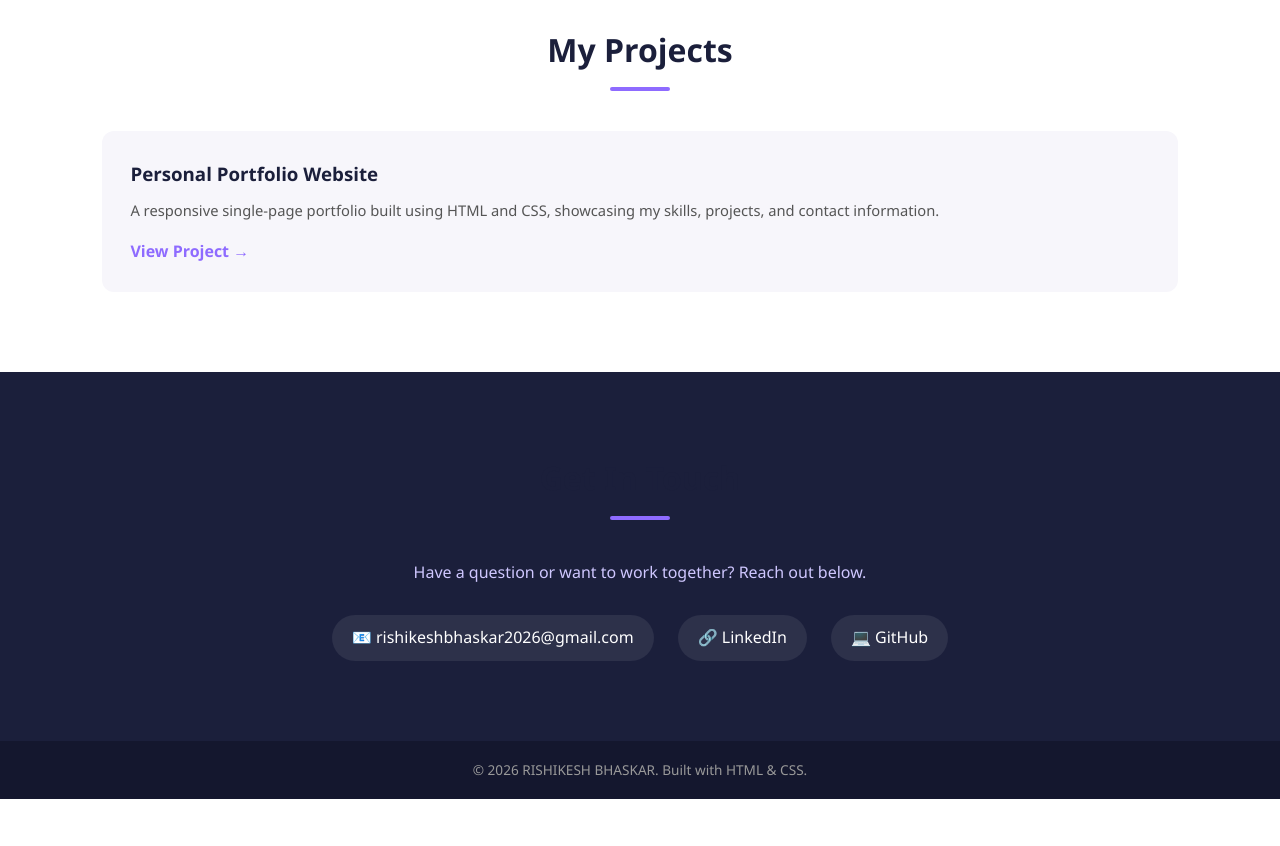
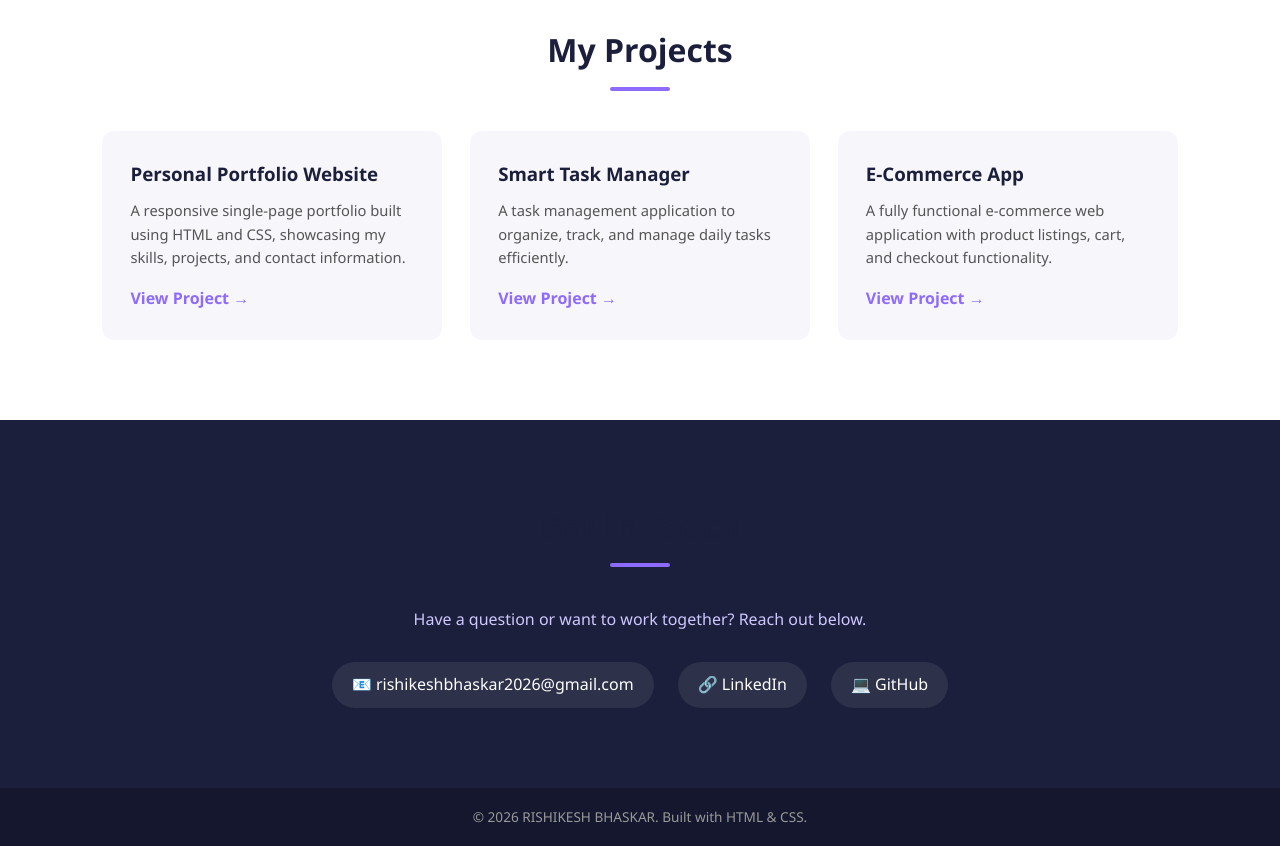
Before and after one commit to rishi-Rishikesh01/Syntecxhub_Portfolio_Website, a plain HTML site: page index.html in a window 1280 px wide. Shown: the part 1480-2326 px from the top of the page. Before the commit the page ends 2279 px from the top, so only its background shows below. Drawn offline with Linux system fonts and the light colour scheme.

Commit message:
Add files via upload

```diff
--- a/index.html
+++ b/index.html
@@ -82,7 +82,17 @@ grow as a developer.
     <div class="project-card">
       <h3>Personal Portfolio Website</h3>
       <p>A responsive single-page portfolio built using HTML and CSS, showcasing my skills, projects, and contact information.</p>
-      <a href="https://github.com/yourusername/your-repo-name" class="project-link" target="_blank">View Project →</a>
+      <a href="https://github.com/rishi-Rishikesh01/Syntecxhub_Portfolio_Website" class="project-link" target="_blank">View Project →</a>
+    </div>
+    <div class="project-card">
+      <h3>Smart Task Manager</h3>
+      <p>A task management application to organize, track, and manage daily tasks efficiently.</p>
+      <a href="https://github.com/rishi-Rishikesh01/smart-task-manager" class="project-link" target="_blank">View Project →</a>
+    </div>
+    <div class="project-card">
+      <h3>E-Commerce App</h3>
+      <p>A fully functional e-commerce web application with product listings, cart, and checkout functionality.</p>
+      <a href="https://github.com/rishi-Rishikesh01/ECOMMERCE-APP" class="project-link" target="_blank">View Project →</a>
     </div>
   </div>
 </section>
```
